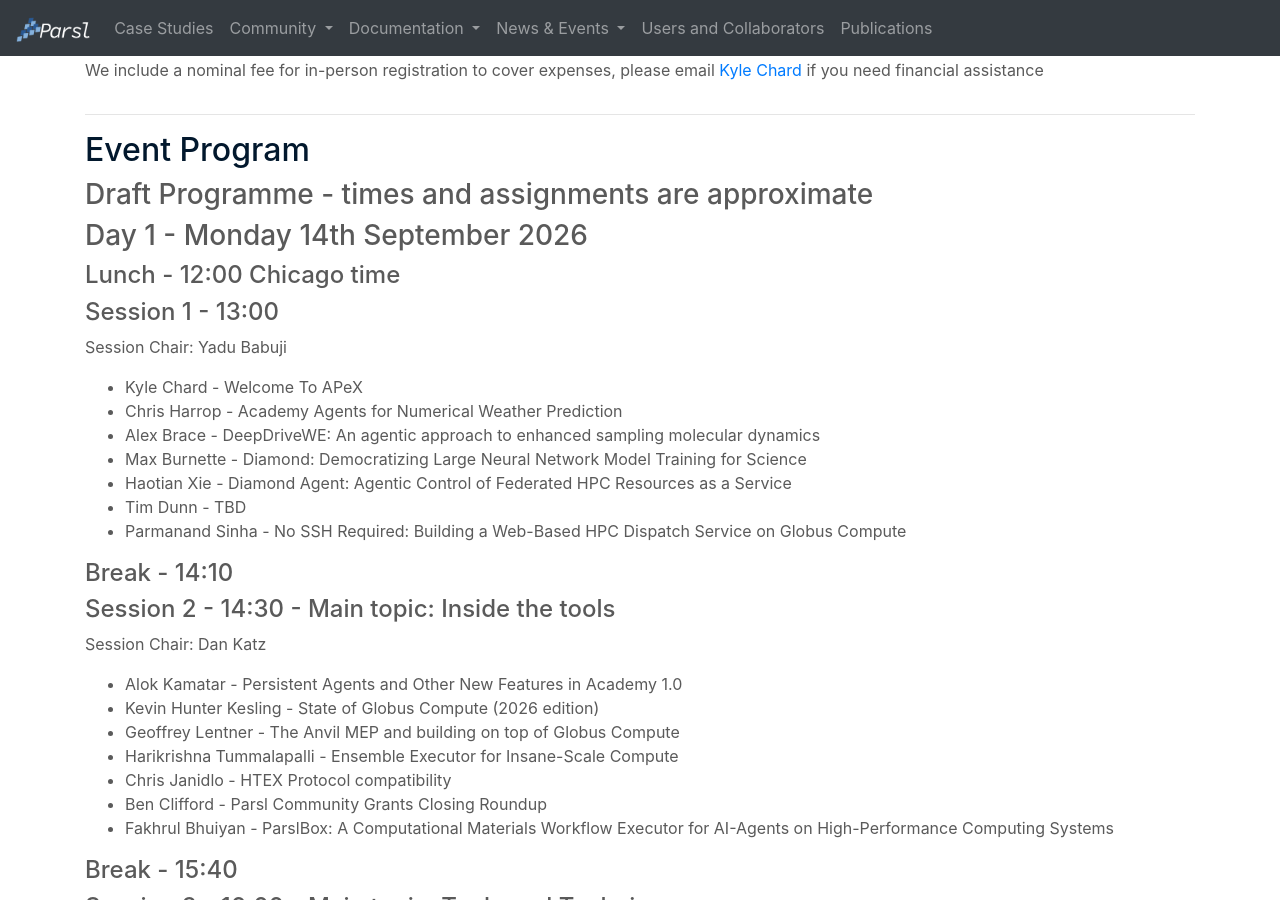
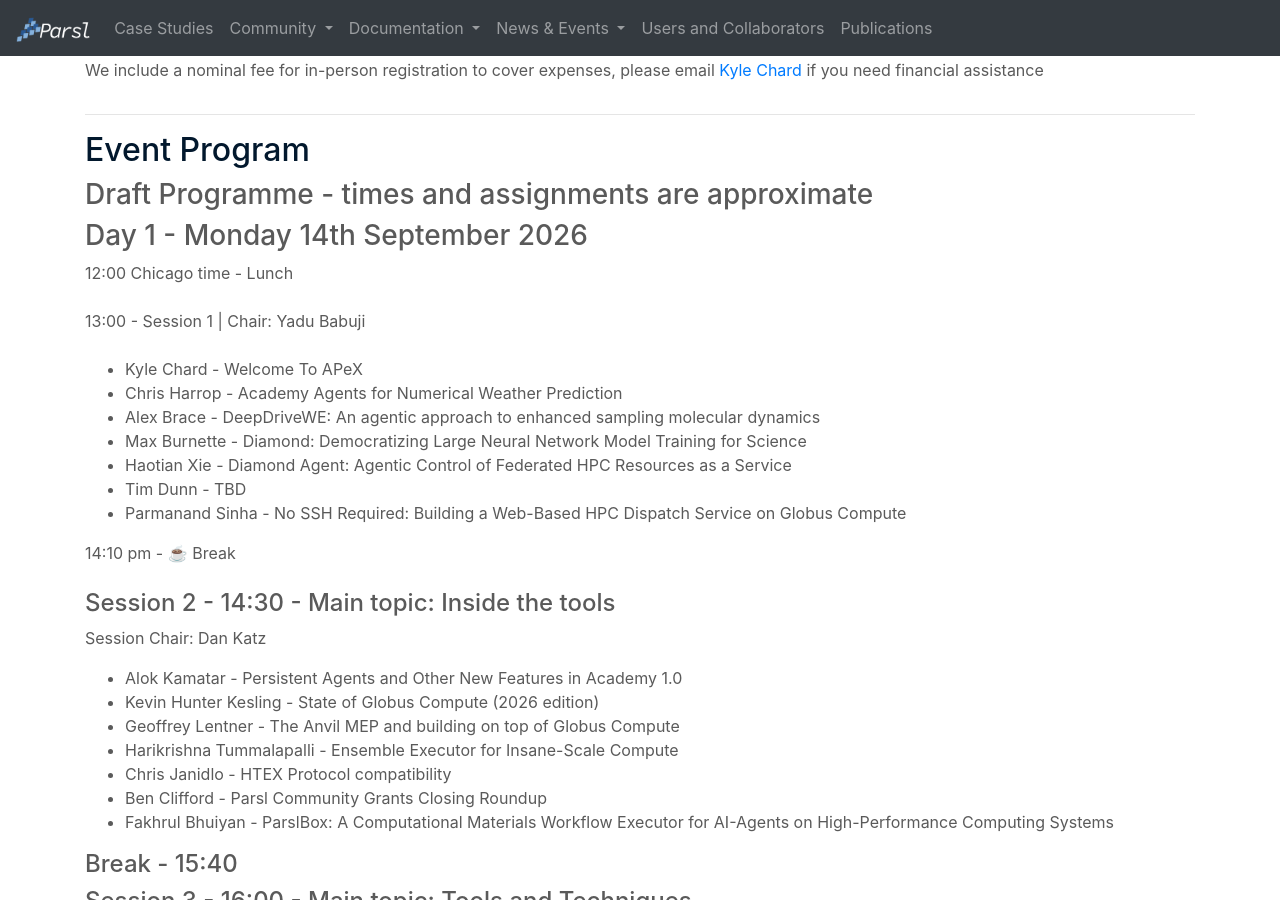
Before and after one commit to Parsl/parsl.github.io, a Jekyll site: the page built from parslfest/apex2026.html, in a window 1280 px wide and 900 px high, scrolled down 465 px. Built offline with Jekyll 4.4.1, drawn with Linux system fonts in a browser that asks for light colours.

Commit message:
Update apex2026.html

```diff
--- a/parslfest/apex2026.html
+++ b/parslfest/apex2026.html
@@ -59,10 +59,10 @@
 
 <h3>Day 1 - Monday 14th September 2026</h3>
 
-<h4>Lunch - 12:00 Chicago time</h4>
+12:00 Chicago time - Lunch <br /><br />
 
-<h4>Session 1 - 13:00</h4>
-<p>Session Chair: Yadu Babuji</p>
+13:00 - Session 1 | Chair: Yadu Babuji  <br /><br />
+
 <ul>
 <li>Kyle Chard - Welcome To APeX  </li>
 <li>Chris Harrop - Academy Agents for Numerical Weather Prediction </li>
@@ -73,7 +73,7 @@
 <li>Parmanand Sinha - No SSH Required: Building a Web-Based HPC Dispatch Service on Globus Compute  </li>
 </ul>
 
-<h4>Break - 14:10</h4>
+14:10 pm - ☕️ Break  <br /><br />
 
 <h4>Session 2 - 14:30 - Main topic: Inside the tools</h4>
 <p>Session Chair: Dan Katz</p>
```
